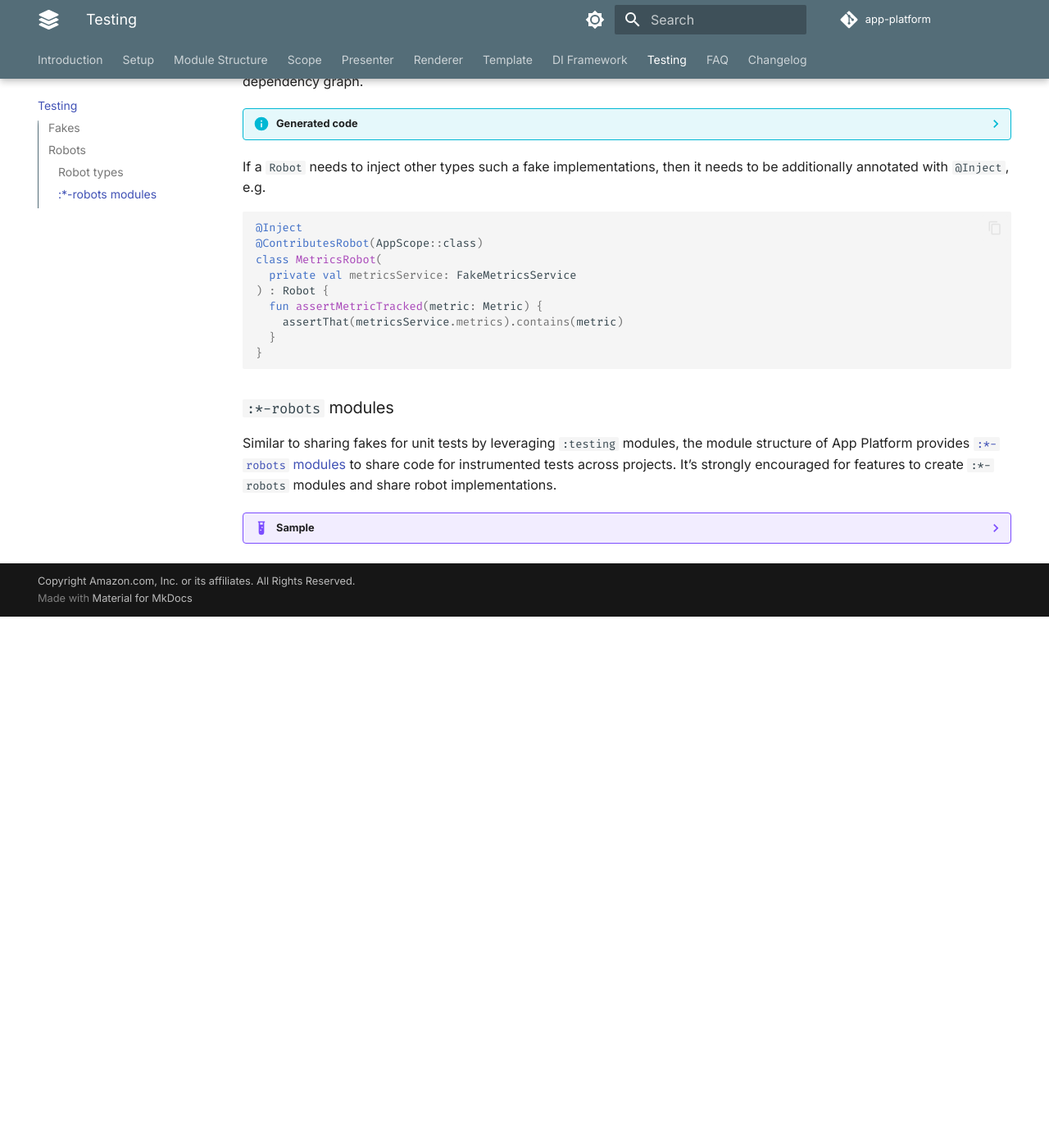
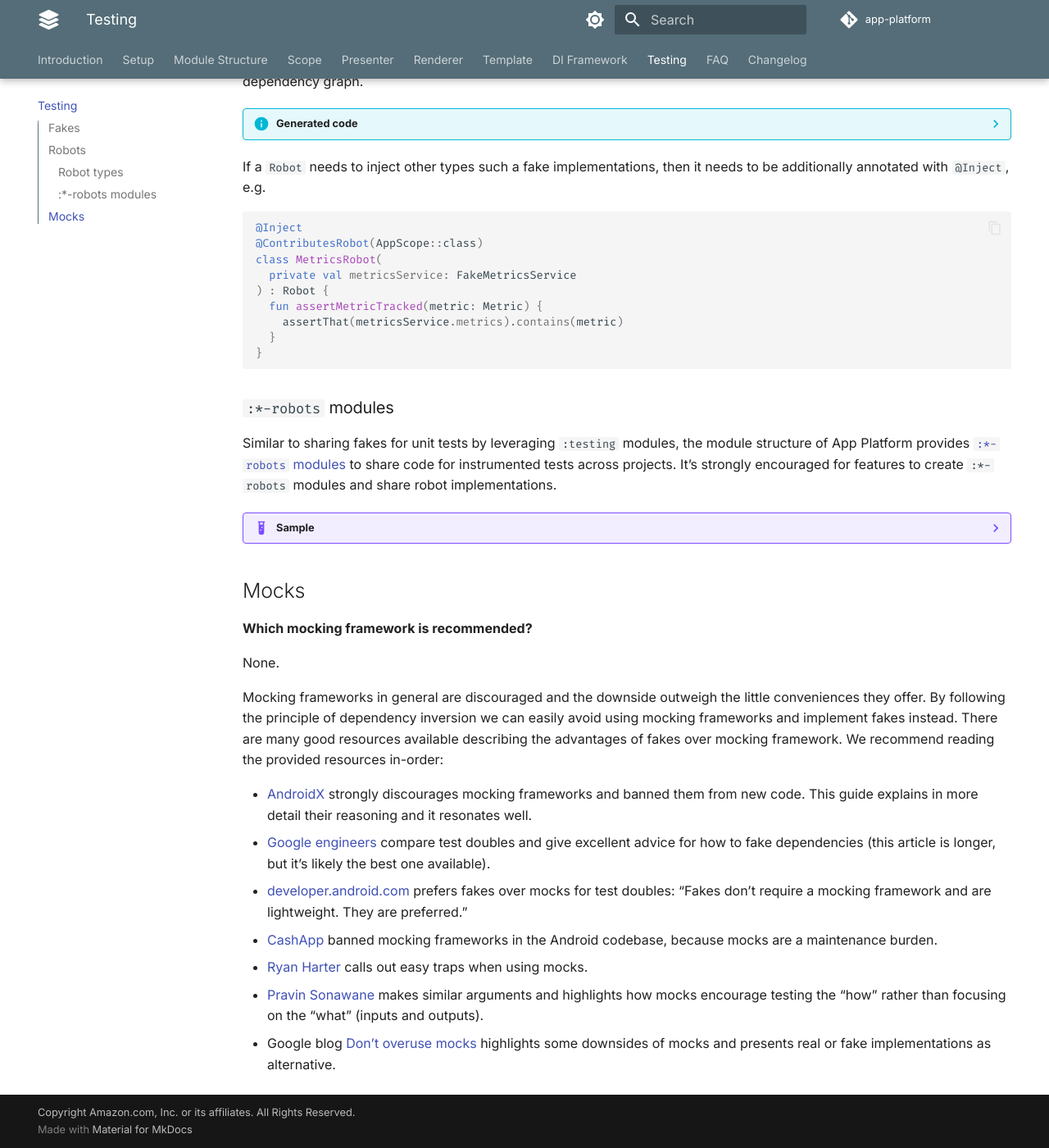
Before and after one commit to amzn/app-platform, an MkDocs documentation site: the page built from docs/testing.md, in a window 1280 px wide and 1400 px high, scrolled down 5659 px. Shown: the whole window at 82% size. Built offline with MkDocs 1.6.1 and Material for MkDocs 9.7.7, drawn with Linux system fonts in a browser that asks for light colours; comment, search, counter and statistics services are not loaded; before the commit the page ends 6411 px from its top, so only the background shows below that.

Commit message:
More documentation updates.

```diff
--- a/docs/testing.md
+++ b/docs/testing.md
@@ -344,3 +344,22 @@ It’s strongly encouraged for features to create `:*-robots` modules and share
     The sample application comes with two robot implementations [`LoginRobot`](https://github.com/amzn/app-platform/blob/main/sample/login/impl-robots/src/commonMain/kotlin/software/amazon/app/platform/sample/login/LoginRobot.kt)
     and [`UserPageRobot`](https://github.com/amzn/app-platform/blob/main/sample/user/impl-robots/src/commonMain/kotlin/software/amazon/app/platform/sample/user/UserPageRobot.kt),
     each living in its feature specific `:robots` module.
+
+## Mocks
+
+**Which mocking framework is recommended?**
+
+None.
+
+Mocking frameworks in general are discouraged and the downside outweigh the little conveniences they offer.
+By following the principle of dependency inversion we can easily avoid using mocking frameworks and implement
+fakes instead. There are many good resources available describing the advantages of fakes over mocking framework.
+We recommend reading the provided resources in-order:
+
+* [AndroidX](https://github.com/androidx/androidx/blob/acb603e0857476b17e605fd1384c1f45e7991665/docs/api_guidelines/testing.md) strongly discourages mocking frameworks and banned them from new code. This guide explains in more detail their reasoning and it resonates well.
+* [Google engineers](https://abseil.io/resources/swe-book/html/ch13.html) compare test doubles and give excellent advice for how to fake dependencies (this article is longer, but it’s likely the best one available).
+* [developer.android.com](https://developer.android.com/training/testing/fundamentals/test-doubles#types) prefers fakes over mocks for test doubles: “Fakes don't require a mocking framework and are lightweight. They are preferred.”
+* [CashApp](https://www.billjings.net/posts/title/fakes-are-great-but-mocks-i-hate/?up=technical) banned mocking frameworks in the Android codebase, because mocks are a maintenance burden.
+* [Ryan Harter](https://ryanharter.com/blog/2020/06/replacing-mocks/) calls out easy traps when using mocks.
+* [Pravin Sonawane](https://medium.com/@june.pravin/mocking-is-not-practical-use-fakes-e30cc6eaaf4e) makes similar arguments and highlights how mocks encourage testing the “how” rather than focusing on the “what” (inputs and outputs).
+* Google blog [Don’t overuse mocks](https://testing.googleblog.com/2013/05/testing-on-toilet-dont-overuse-mocks.html) highlights some downsides of mocks and presents real or fake implementations as alternative.
```
